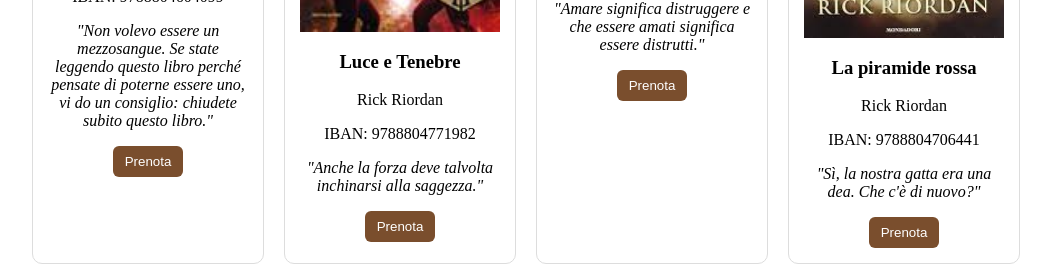
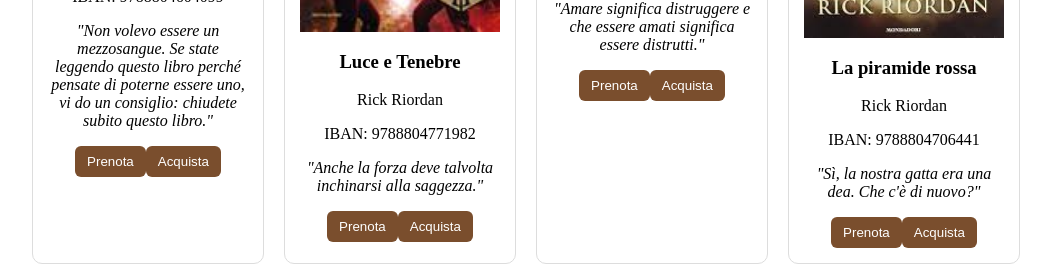
Before and after one commit to davidemerico-art/biblioteca-next, a Next.js app: page /biblioteca in a window 1280 px wide. Shown: the part 533-800 px from the top of the page, without its empty margins (16-1067 px from the left). Built offline with nearby package versions, Linux system fonts and the light colour scheme.

Commit message:
botone aquista

```diff
--- a/app/biblioteca/page.tsx
+++ b/app/biblioteca/page.tsx
@@ -66,11 +66,16 @@
         }}
       >
       {libriFiltrati.map(libro => (
+
   <Book
     key={libro.id}
     {...libro}
     prenota={() => prenota(libro)}
+    key={libro.id}
+    {...libro}
+    acquista={() => acquista(libro)}
   />
+
 ))}
 
 
--- a/app/components/Book.tsx
+++ b/app/components/Book.tsx
@@ -6,6 +6,7 @@
   fraseFamosa:string;
   img:string;
   prenota: () => void;
+  agquista: () => void;
 };
 
 export default function Book({
@@ -14,7 +15,8 @@
   iban,
   fraseFamosa,
   img,
-  prenota
+  prenota,
+  agquista
 }:BookProps){
 
   return(
@@ -37,6 +39,10 @@
         Prenota
       </button>
 
+      <button onClick={agquista}>
+        Acquista
+      </button>
+
     </div>
 
   )
--- a/app/miei-libri/page.tsx
+++ b/app/miei-libri/page.tsx
@@ -77,6 +77,7 @@
               Restituisci
             </button>
 
+
           </div>
 
         ))}
```
